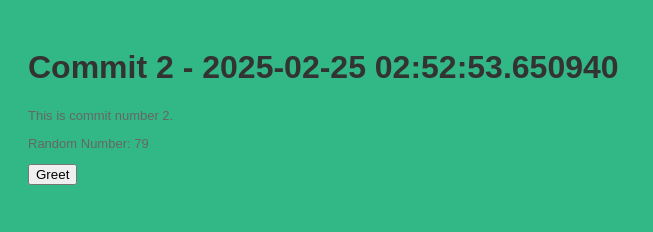
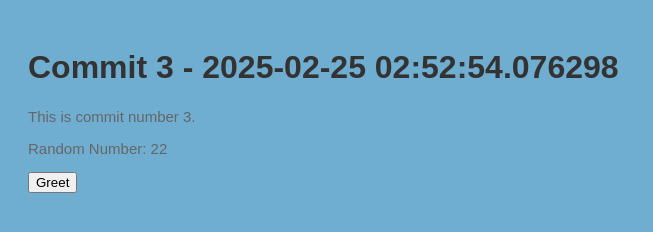
Before and after one commit to legbald0d/myrep-repo-20250225025249, a plain HTML site: page index.html in a window 1280 px wide. Shown: the whole page, without its empty margins (0-653 px from the left). Drawn offline with Linux system fonts and the light colour scheme.

Commit message:
📝 Commit 3 with HTML, CSS, and JS

```diff
--- a/index.html
+++ b/index.html
@@ -2,13 +2,13 @@
     <!DOCTYPE html>
     <html>
     <head>
-        <title>Commit 2 - 2025-02-25 02:52:53.650940</title>
+        <title>Commit 3 - 2025-02-25 02:52:54.076298</title>
         <link rel="stylesheet" href="style.css">
     </head>
     <body>
-        <h1>Commit 2 - 2025-02-25 02:52:53.650940</h1>
-        <p>This is commit number 2.</p>
-        <p>Random Number: 79</p>
+        <h1>Commit 3 - 2025-02-25 02:52:54.076298</h1>
+        <p>This is commit number 3.</p>
+        <p>Random Number: 22</p>
         <button onclick="greet()">Greet</button>
         <script src="script.js"></script>
     </body>
--- a/script.js
+++ b/script.js
@@ -2,4 +2,4 @@
     function greet() {
         alert('Hello from commit ' + commitNumber + '!');
     }
-    var commitNumber = 2;
+    var commitNumber = 3;
--- a/style.css
+++ b/style.css
@@ -1,7 +1,7 @@
 
     body {
         font-family: Arial, sans-serif;
-        background-color: #32b887;
+        background-color: #6faed0;
         padding: 20px;
     }
     h1 {
@@ -9,5 +9,5 @@
     }
     p {
         color: #666;
-        font-size: 13px;
+        font-size: 15px;
     }
```
